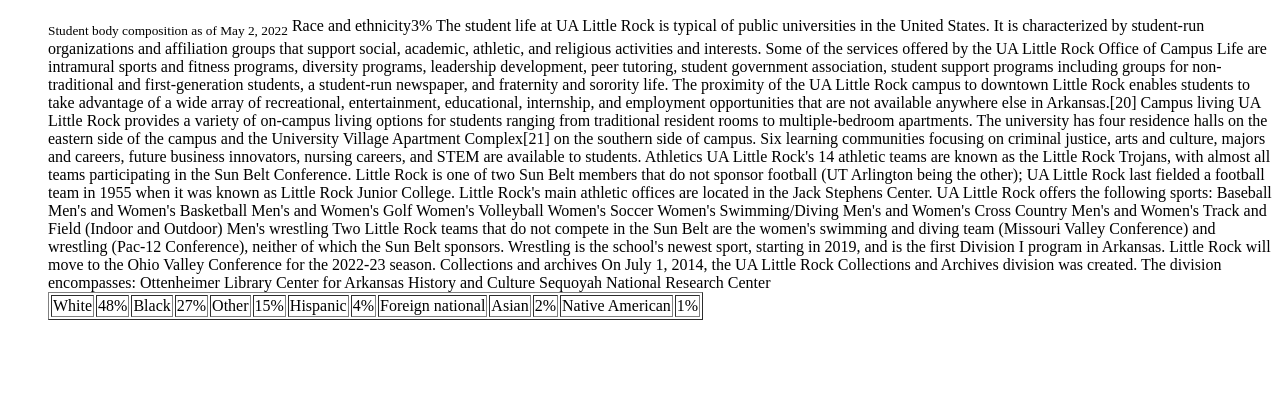
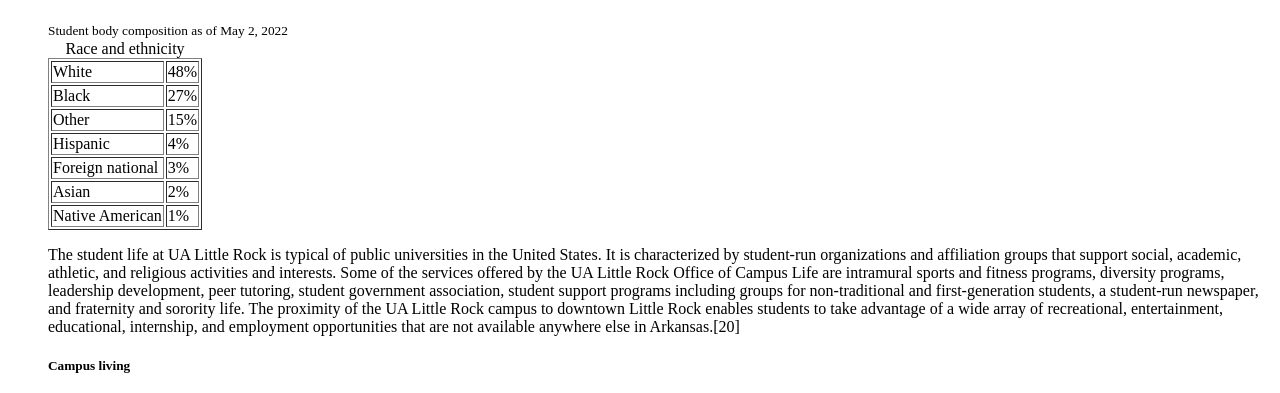
Before and after one commit to Chillbro24/ifsc-1310, a plain HTML site: page prototype/index.html in a window 1280 px wide. Shown: the part 553-946 px from the top of the page. Before the commit the page ends 889 px from the top, so only its background shows below. Drawn offline with Linux system fonts and the light colour scheme.

Commit message:
adding important stuff

```diff
--- a/prototype/index.html
+++ b/prototype/index.html
@@ -32,36 +32,42 @@
 <h2>Student life</h2>
 
 <sub>Student body composition as of May 2, 2022</sub>
-<table border="1>"
+<table border="1">
   <caption>Race and ethnicity</caption>
 <tr>
 <td>White</td>
 <td>48%</td>
-
+</tr>
+<tr>
 <td>Black</td>
 <td>27%</td>
-
+</tr>
+<tr>
 <td>Other</td>
 <td>15%</td>
-
+</tr>
+<tr>
 <td>Hispanic</td>
 <td>4%</td>
-
+</tr>
+<tr>
 <td>Foreign national</td>
-<td?>3%</td>
-
+<td>3%</td>
+</tr>
+<tr>
 <td>Asian</td>
 <td>2%</td>
-
+</tr>
+<tr>
 <td>Native American</td>
 <td>1%</td>
+</tr>
+</table>
+<p>The student life at UA Little Rock is typical of public universities in the United States. It is characterized by student-run organizations and affiliation groups that support social, academic, athletic, and religious activities and interests. Some of the services offered by the UA Little Rock Office of Campus Life are intramural sports and fitness programs, diversity programs, leadership development, peer tutoring, student government association, student support programs including groups for non-traditional and first-generation students, a student-run newspaper, and fraternity and sorority life. The proximity of the UA Little Rock campus to downtown Little Rock enables students to take advantage of a wide array of recreational, entertainment, educational, internship, and employment opportunities that are not available anywhere else in Arkansas.[20]</p>
 
+<h5>Campus living</h5>
 
-The student life at UA Little Rock is typical of public universities in the United States. It is characterized by student-run organizations and affiliation groups that support social, academic, athletic, and religious activities and interests. Some of the services offered by the UA Little Rock Office of Campus Life are intramural sports and fitness programs, diversity programs, leadership development, peer tutoring, student government association, student support programs including groups for non-traditional and first-generation students, a student-run newspaper, and fraternity and sorority life. The proximity of the UA Little Rock campus to downtown Little Rock enables students to take advantage of a wide array of recreational, entertainment, educational, internship, and employment opportunities that are not available anywhere else in Arkansas.[20]
-
-Campus living
-
-UA Little Rock provides a variety of on-campus living options for students ranging from traditional resident rooms to multiple-bedroom apartments. The university has four residence halls on the eastern side of the campus and the University Village Apartment Complex[21] on the southern side of campus. Six learning communities focusing on criminal justice, arts and culture, majors and careers, future business innovators, nursing careers, and STEM are available to students.
+<p>UA Little Rock provides a variety of on-campus living options for students ranging from traditional resident rooms to multiple-bedroom apartments. The university has four residence halls on the eastern side of the campus and the University Village Apartment Complex[21] on the southern side of campus. Six learning communities focusing on criminal justice, arts and culture, majors and careers, future business innovators, nursing careers, and STEM are available to students.</p>
 
 Athletics
 
```
